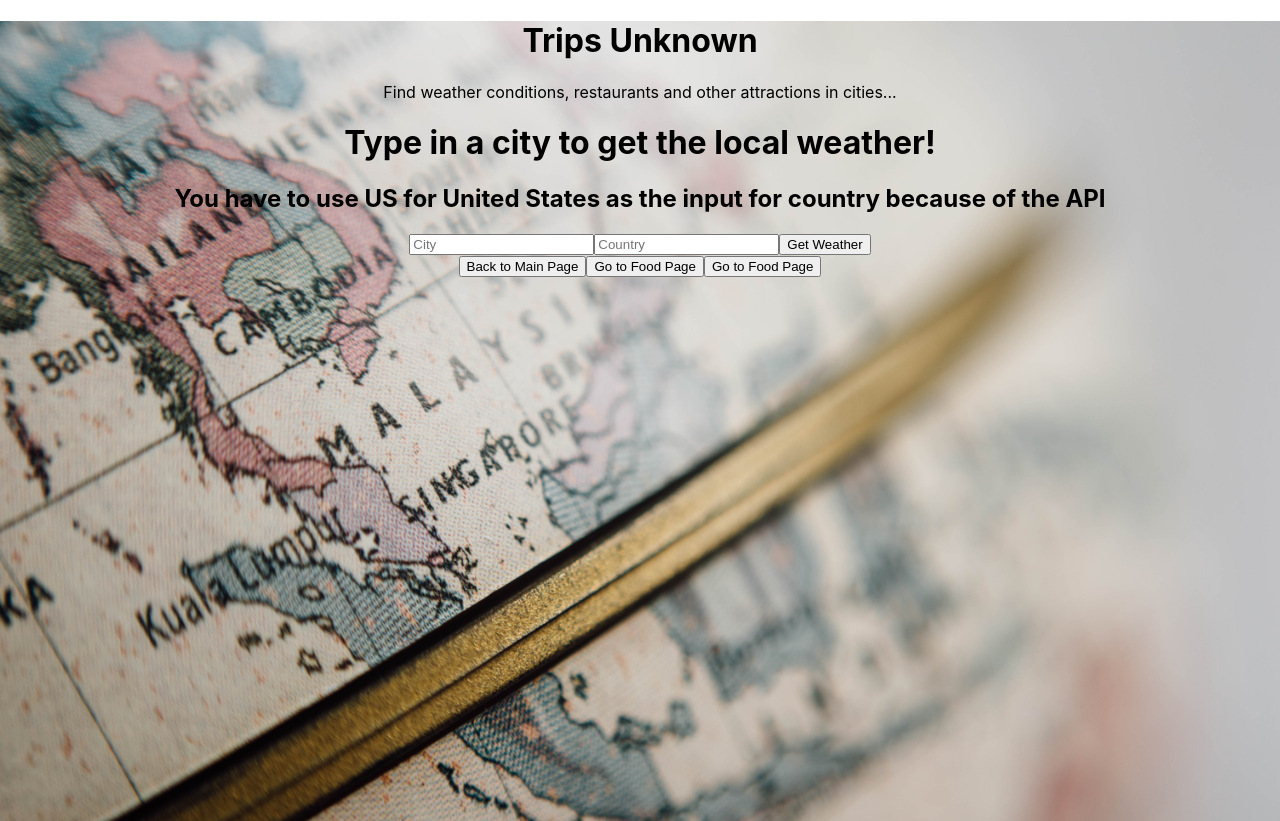
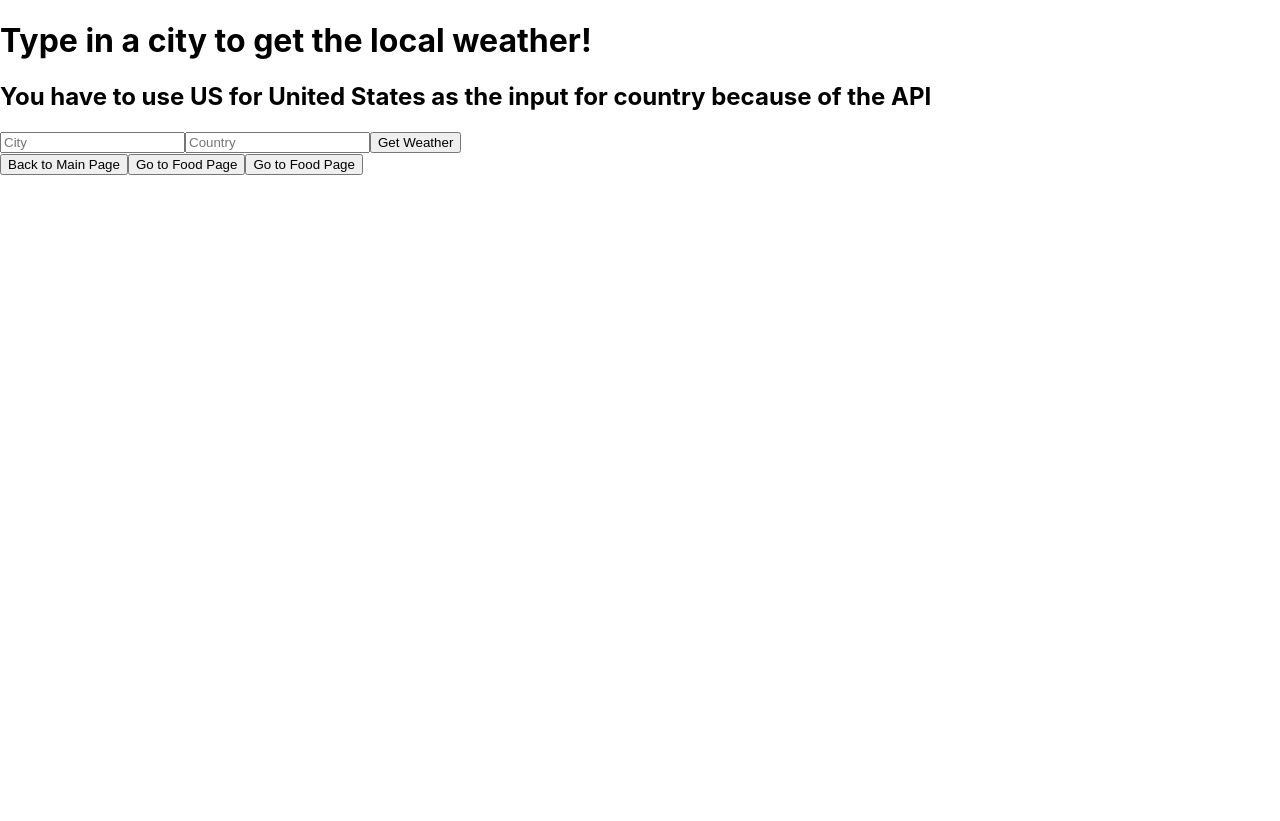
Before and after one commit to ajiles91/trips-untold, a React (Create React App) app: page /weather in a window 1280 px wide. After the commit the page ends 800 px from the top, so only its background shows below. Built offline with nearby package versions, Linux system fonts and the light colour scheme.

Commit message:
static site

```diff
--- a/src/components/Attractions/AttractionsSection.js
+++ b/src/components/Attractions/AttractionsSection.js
@@ -1,7 +1,7 @@
 import React, { Component } from 'react';
 import AttractionsForm from './AttractionsForm'
 import AttractionsResults from './AttractionsResults'
-import './AttractionsSection.css'
+// import './AttractionsSection.css'
 
 
 class AttractionsSection extends Component {
--- a/src/components/Food/FoodSection.js
+++ b/src/components/Food/FoodSection.js
@@ -1,8 +1,7 @@
 import React, { Component } from 'react';
 import FoodForm from './FoodForm'
-// import FoodHeader from './FoodHeader'
 import FoodResults from './FoodResults'
-// import config from './../../config'
+
 
 class FoodSection extends Component {
     constructor(props) {
--- a/src/components/MainPage/CommentsDisplay.js
+++ b/src/components/MainPage/CommentsDisplay.js
@@ -1,5 +1,5 @@
 import React, {Component} from 'react';
-import './CommentsDisplay.css'
+// import './CommentsDisplay.css'
 
 export default class CommentsDisplay extends Component {
   constructor(props) {
--- a/src/components/MainPage/CommentsForm.js
+++ b/src/components/MainPage/CommentsForm.js
@@ -1,5 +1,5 @@
 import React, {Component} from 'react';
-import './CommentsForm.css'
+// import './CommentsForm.css'
 
 export default class CommentsForm extends Component {
   constructor(props) {
--- a/src/components/MainPage/MainPage.js
+++ b/src/components/MainPage/MainPage.js
@@ -1,7 +1,7 @@
 import  React, {Component} from 'react';
 import CommentsForm from './CommentsForm'
 import { Link } from 'react-router-dom';
-import './MainPage.css'
+// import './MainPage.css'
 import CommentsDisplay from './CommentsDisplay'
 
 export default class MainPage extends Component {
--- a/src/components/Weather/WeatherSection.js
+++ b/src/components/Weather/WeatherSection.js
@@ -1,7 +1,6 @@
 import React, { Component } from 'react';
 import './WeatherSection.css';
 import WeatherForm from './WeatherForm'
-import WeatherHeader from './WeatherHeader'
 import WeatherResults from './WeatherResults'
 // import config from './../../config'
 
@@ -65,7 +64,7 @@ class WeatherSection extends Component {
             <div className="container">
               <div className="row">
                 <div className="col-xs-5 title-container">
-                  <WeatherHeader />
+
                 </div>
                 <div className="col-xs-7 form-container">
                   <WeatherForm getWeather={this.getWeather} />
```
Also changed, not shown: src/components/Food/FoodHeader.js (deleted).
